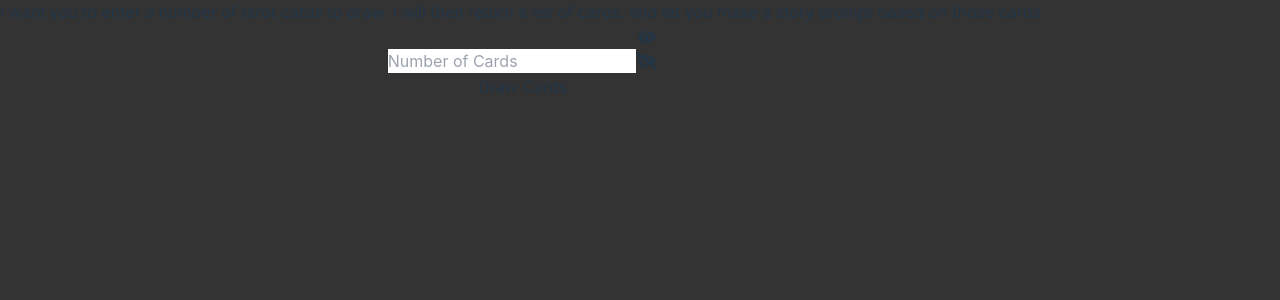
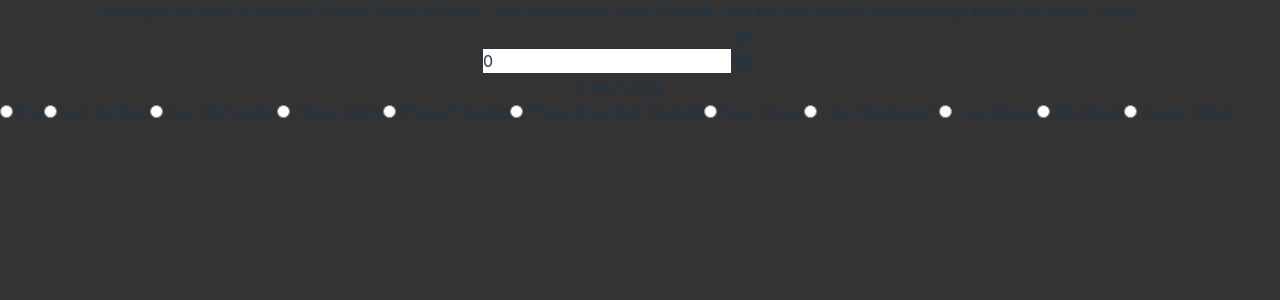
Before and after one commit to pariosa/tarot, a React (Vite) app in the folder tarot-frontend/: page / in a window 1280 px wide. Shown: the top 300 px of the page. Built offline with nearby package versions, Linux system fonts and the light colour scheme; the HTML template or start-up script is replaced by a standard one.

Commit message:
add spreads to front end

```diff
--- a/tarot-frontend/src/App.tsx
+++ b/tarot-frontend/src/App.tsx
@@ -5,15 +5,16 @@ import { CardType } from './Components/Card'
 import { CardContainer } from './Components/CardContainer'
 
 function App() {
-  const [count, setCount] = useState(9)
+  const [count, setCount] = useState(0)
   const [cards, setCards] = useState<CardType[]>([])
+  const [activeSpreadType, setActiveSpreadType] = useState('none')
   const setCardsFlipped = (flipped: boolean) => {
     console.log('setCardFlipped', flipped)
   }
-  const revealThemAll = () => {
+  const show = () => {
     setCardsFlipped(false)
   }
-  function fetchTarotSpread() {
+  function fetchTarotSpread(num: number) {
     //flip all the cards back when shuffling the deck and drawing a new spread
     setCardsFlipped(true)
     const myHeaders = new Headers()
@@ -22,21 +23,24 @@ function App() {
       method: 'GET',
       headers: myHeaders,
     }
-    fetch(`/api/spread/weighted/${count}`, requestOptions)
+    fetch(`/api/spread/weighted/${num}`, requestOptions)
       .then((response) => response.body as ReadableStream<Uint8Array>)
-      .then((data) => {
+      .then(async (data) => {
         const reader = data.getReader()
-        return reader.read().then(({ value, done }) => {
-          const decodedText = new TextDecoder().decode(value)
-          const jsonData: CardType[] = JSON.parse(decodedText)
-          console.log(jsonData)
-          setCards(jsonData)
-        })
+        const { value } = await reader.read()
+        const decodedText = new TextDecoder().decode(value)
+        const jsonData: CardType[] = JSON.parse(decodedText)
+        console.log(jsonData)
+        setCards(jsonData)
       })
       .catch((error) => {
         console.error(error)
       })
   }
+  // useEffect(() => {
+  //   console.log('setCount', count)
+  //   if (setCount) fetchTarotSpread()
+  // }, [fetchTarotSpread, setCount])
   return (
     <div className='App w-full' id='app'>
       <p>
@@ -45,9 +49,15 @@ function App() {
       </p>
       <div className='flex items-center space-x-2 rounded-md bg-gray-50 p-2'>
         <input
-          onBlur={(e: any) => setCount(e.target.value)}
+          onBlur={(e: React.ChangeEvent<HTMLInputElement>) =>
+            setCount(parseInt(e.target?.value, 10))
+          }
+          onChange={(e: React.ChangeEvent<HTMLInputElement>) =>
+            setCount(parseInt(e.target?.value, 10))
+          }
           placeholder='Number of Cards'
           type='number'
+          value={count}
           className='border-none bg-transparent text-lg text-gray-900 focus:outline-none'
         />
         <button className='block'>
@@ -59,8 +69,160 @@ function App() {
           </div>
         </button>
       </div>
-      <button onClick={() => fetchTarotSpread()}>Draw Cards</button>
-      <CardContainer setCardFlipped={() => {}} cards={cards} />
+      <button onClick={() => fetchTarotSpread(count)}>Draw Cards</button>
+
+      <div
+        onChange={(e: React.ChangeEvent<HTMLInputElement>) => {
+          let newCount = 1
+          setActiveSpreadType(e.target?.value)
+          switch (e.target?.value) {
+            case 'card-container-one':
+              newCount = 1
+              break
+            case 'card-container-two-vertical':
+              newCount = 2
+              break
+            case 'card-container-two-horizontal':
+              newCount = 2
+              break
+            case 'card-container-three-story':
+              newCount = 3
+              break
+            case 'card-container-three-triangle':
+              newCount = 3
+              break
+            case 'card-container-three-inverted-triangle':
+              newCount = 3
+              break
+            case 'card-container-four-cross':
+              newCount = 4
+              break
+            case 'card-container-five-cross':
+              newCount = 5
+              break
+            case 'card-container-five-pentagram':
+              newCount = 5
+              break
+            case 'card-container-six-david':
+              newCount = 6
+              break
+            case 'card-container-seven-david':
+              newCount = 7
+              break
+            default:
+              setCount(0)
+          }
+          setCount(newCount)
+          fetchTarotSpread(newCount)
+          console.log(e.target)
+        }}
+      >
+        <input
+          type='radio'
+          value='card-container-one'
+          data-value='1'
+          name='spreadType'
+          onClick={() => {
+            setCount(1)
+          }}
+        />
+        One
+        <input
+          type='radio'
+          value='card-container-two-vertical'
+          name='spreadType'
+          onClick={() => {
+            setCount(2)
+          }}
+        />
+        Two Vertical
+        <input
+          type='radio'
+          value='card-container-two-horizontal'
+          name='spreadType'
+          onClick={() => {
+            setCount(2)
+          }}
+        />
+        Two Horizontal
+        <input
+          type='radio'
+          value='card-container-three-story'
+          name='spreadType'
+          onClick={() => {
+            setCount(3)
+          }}
+        />{' '}
+        Three Story
+        <input
+          type='radio'
+          value='card-container-three-triangle'
+          name='spreadType'
+          onClick={() => {
+            setCount(3)
+          }}
+        />{' '}
+        Three Triangle
+        <input
+          type='radio'
+          value='card-container-three-inverted-triangle'
+          name='spreadType'
+          onClick={() => {
+            setCount(3)
+          }}
+        />{' '}
+        Three Inverted Triangle
+        <input
+          type='radio'
+          value='card-container-four-cross'
+          name='spreadType'
+          onSelect={() => {
+            setCount(4)
+          }}
+        />{' '}
+        Four Cross
+        <input
+          type='radio'
+          value='card-container-five-pentagram'
+          name='spreadType'
+          onSelect={() => {
+            setCount(5)
+          }}
+        />{' '}
+        Five Pentagram
+        <input
+          type='radio'
+          value='card-container-five-cross'
+          name='spreadType'
+          onClick={() => {
+            setCount(5)
+          }}
+        />{' '}
+        Five Cross
+        <input
+          type='radio'
+          value='card-container-six-david'
+          name='spreadType'
+          onSelect={() => {
+            setCount(6)
+          }}
+        />{' '}
+        Six David
+        <input
+          type='radio'
+          value='card-container-seven-david'
+          name='spreadType'
+          onSelect={() => {
+            setCount(7)
+          }}
+        />{' '}
+        Seven David
+      </div>
+      <CardContainer
+        activeSpreadType={activeSpreadType}
+        setCardFlipped={() => {}}
+        cards={cards}
+      />
     </div>
   )
 }
--- a/tarot-frontend/src/Components/Card.tsx
+++ b/tarot-frontend/src/Components/Card.tsx
@@ -8,6 +8,7 @@ export type CardType = {
   story: string
   reversedDescription: string
   card_value: string
+  num: number
   setCardFlipped: (flipped: boolean) => void
 }
 export function Card({
@@ -16,9 +17,11 @@ export function Card({
   reversedDescription,
   reversed,
   story,
+  num,
   card_value,
   setCardFlipped,
 }: CardType) {
+  const nums = ['a', 'b', 'c', 'd', 'e', 'f', 'g', 'h', 'i', 'j']
   const [flipped, setFlipped] = React.useState(false)
   const [isReversed, setIsReversed] = React.useState(false)
   const [cardImgSrc, setCardImgSrc] = React.useState<string | undefined>('')
@@ -36,9 +39,9 @@ export function Card({
   console.log('Card value', card_value)
   console.log(cardsArray.find((c) => c.name == card_value))
   return (
-    <div onClick={() => setFlipped(!flipped)} className='card w-1/5'>
+    <div onClick={() => setFlipped(!flipped)} className={`${nums[num]}`}>
       <div style={{}}>
-        <div className={`card ${flipped ? 'flipped' : ''}`}>
+        <div className={`${nums[num]} card ${flipped ? 'flipped' : ''}`}>
           <div
             className='card-image'
             style={{
--- a/tarot-frontend/src/Components/CardContainer.tsx
+++ b/tarot-frontend/src/Components/CardContainer.tsx
@@ -3,15 +3,25 @@ import { Card, CardType } from './Card'
 
 export type CardContainerType = {
   cards: CardType[]
+  activeSpreadType: string
   setCardFlipped: (flipped: boolean) => void
 }
-export function CardContainer({ cards, setCardFlipped }: CardContainerType) {
+export function CardContainer({
+  cards,
+  activeSpreadType,
+  setCardFlipped,
+}: CardContainerType) {
   console.log(cards)
+
   return (
-    <div onClick={() => console.log(cards)} className='card-container w-full'>
-      {cards?.map((card: CardType) => (
+    <div
+      onClick={() => console.log(cards)}
+      className={` card-container ${activeSpreadType}`}
+    >
+      {cards?.map((card: CardType, num) => (
         <Card
           name={card.name}
+          num={num}
           description={card.description}
           reversed={card.reversed}
           reversedDescription={card.reversedDescription}
--- a/tarot-frontend/src/index.css
+++ b/tarot-frontend/src/index.css
@@ -122,7 +122,7 @@ body {
 .card,
 .back,
 .front {
-  height: 450px;
+  height: 350px;
 
 }
 
@@ -135,18 +135,147 @@ body {
   transform: rotateX(180deg) rotateY(180deg);
 
 }
+.card-container-one{
+  display: grid;
+  grid-template-columns: repeat(3, 1fr);
+  grid-template-areas:
+  ". . ."
+  ". a ."
+  ". . .";
+}
 .card-container{
-display: grid;
+  left:0px;
+  position:absolute;
+}
+.card-container-two-vertical{
+  display: grid;
+  gap: calc(100px + 20%);
   grid-template-columns: repeat(3, 1fr);
-  grid-gap:9%;
-  padding-bottom:10em;
   grid-template-areas:
-    "image1 image1 image1"
-    "text1 text1 text1";
+  ". a ."
+  ". b ."
+  ". . .";
+}
+.card-container-two-horizontal{
+  display: grid;
+  gap: calc(75px + 16%);
+  grid-template-areas:
+  ". . ."
+  "a . b"
+  ". . .";
+}
+.card-container-three-story{
+  display: grid;
+    gap: calc(75px + 16%);
+  grid-template-columns: repeat(3, 1fr);
+  grid-template-areas:
+  ". . ."
+  "a b c"
+  ". . .";
+}
+.card-container-three-triangle{
+  display: grid;
+  grid-template-columns: repeat(3, 1fr);
+  grid-template-areas:
+  ". a ."
+  ". . ."
+  "b . c";
+}
+.card-container-three-inverted-triangle{
+  display: grid;
+  grid-template-columns: repeat(3, 1fr);
+  grid-template-areas:
+  "a . b"
+  ". . ."
+  ". c .";
+}
+.card-container-four-cross{
+  display: grid;
+
+  gap: calc(20px + 10%);
+  grid-template-columns: repeat(3, 1fr);
+  grid-template-areas:
+  ". a ."
+  "b . c"
+  ". d .";
+}
+.card-container-five-cross{
+  display: grid;
+  row-gap: calc(150px + 10%);
+  grid-template-columns: repeat(3, 1fr);
+  grid-template-areas:
+  ". a ."
+  "b c d"
+  ". e .";
+}
+.card-container-five-pentagram{
+  display: grid;
+  grid-template-columns: repeat(5, 1fr);
+  grid-template-areas:
+  ". . a . ."
+  "b . . . c"
+  ". d . e .";
+}
+
+.card-container-six-david{
+  display: grid;
+  row-gap: calc(70px + 10%);
+  grid-template-columns: repeat(3, 1fr);
+  grid-template-areas:
+  " . a  ."
+  "b .  c"
+  "d .  e"
+  ". f . ";
+}
+.card-container-seven-david{
+  display: grid;
+  grid-template-columns: repeat(5, 1fr);
+  grid-template-areas:
+  ". . a . . "
+  "b . . . c"
+  ". . d . ."
+  "e . . . f"
+  ". . g . .";
+}
+.a{
+  width:100px;
+  width:350px;
+  grid-area: a;
+}
+.b{
+  width:100px;
+  width:350px;
+  grid-area: b;
+}
+.c{
+  width:100px;
+  width:450px;
+  grid-area: c;
+}
+.d{
+  width:100px;
+  width:350px;
+  grid-area: d;
+}
+.e{
+  width:100px;
+  width:350px;
+  grid-area: e;
+}
+.f{
+  width:100px;
+  width:350px;
+  grid-area: f;
+}
+.g{
+  gap: calc(20px + 10%);
+  width:100px;
+  width:350px;
+  grid-area: g;
 }
 .text-1{
   position:fixed;
-  width:450px;
+  width:350px;
   margin:0px auto;
   grid-area: text1;
 }
@@ -156,13 +285,11 @@ display: grid;
 .card-image {
   cursor: pointer;
   width:300px;
-  margin-left:20%;
   height: 460px;
   border-radius: 2% 2%;
 }
 
 .card {
-
 
 }
 
```
